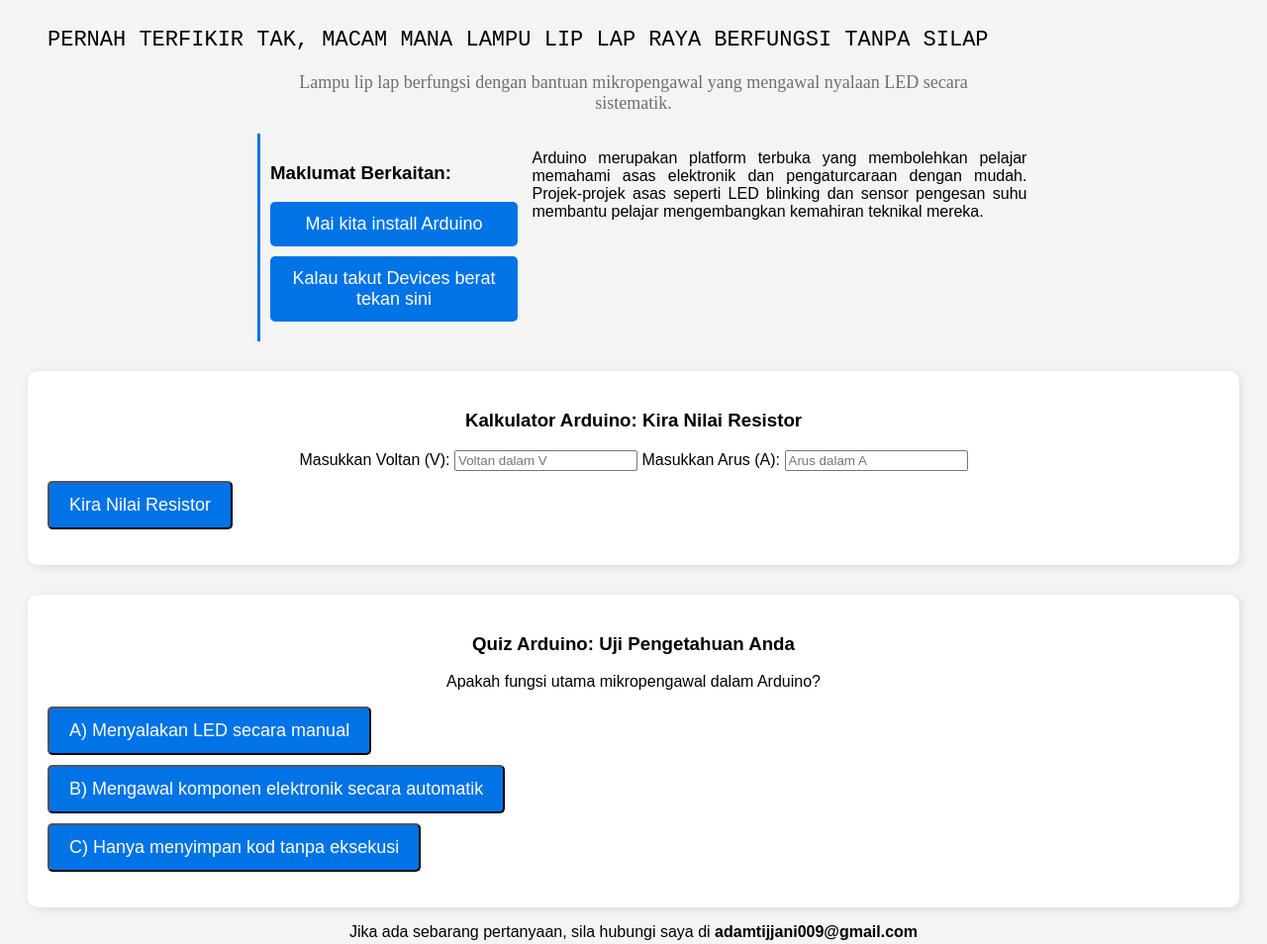
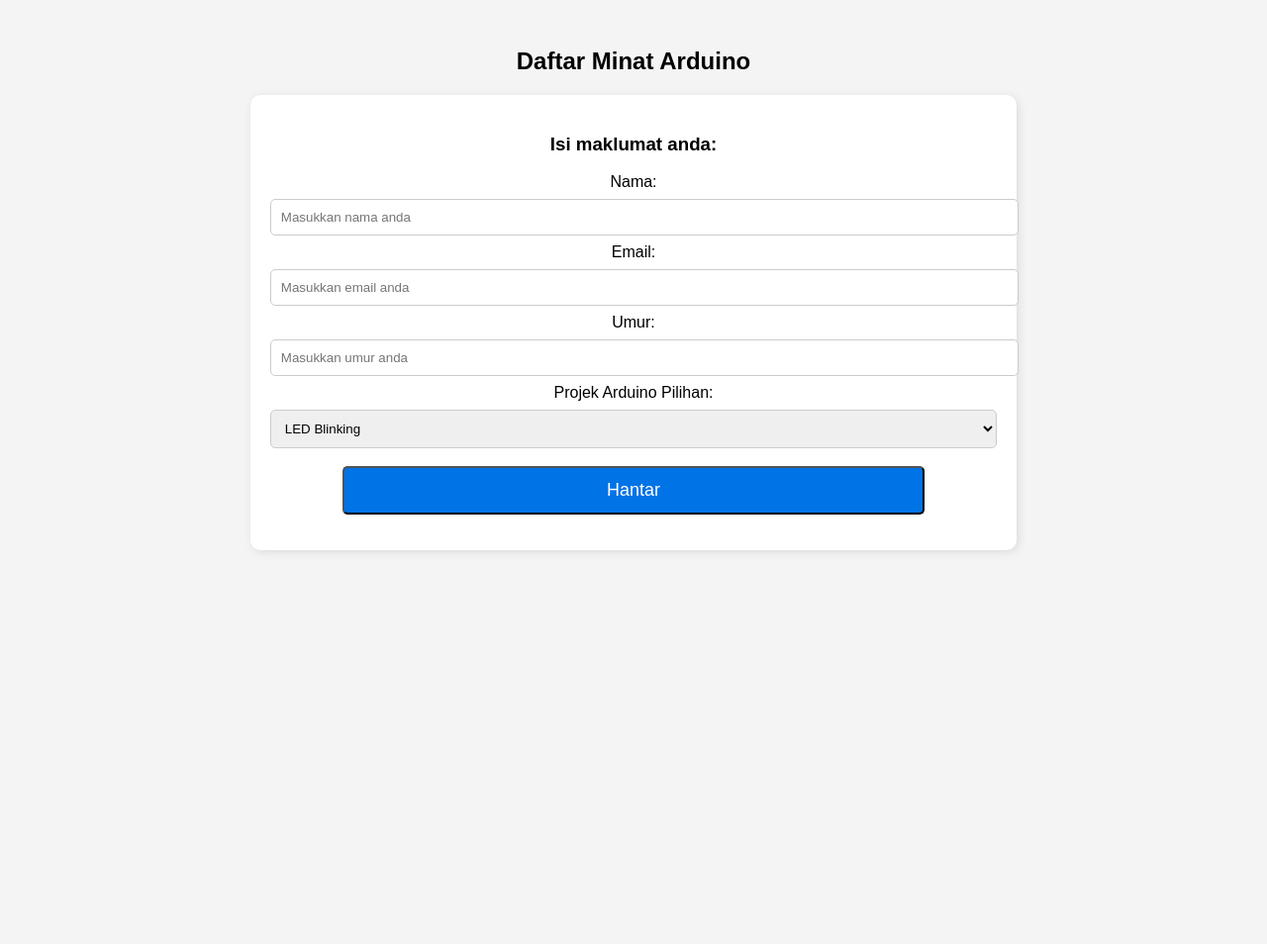
Before and after one commit to adam007-bit/website, a plain HTML site: page index.html in a window 1280 px wide. Shown: the whole page at 99% size. After the commit the page ends 800 px from the top, so only its background shows below. Drawn offline with Linux system fonts and the light colour scheme.

Commit message:
Update index.html

```diff
--- a/index.html
+++ b/index.html
@@ -17,40 +17,20 @@
             margin: 0 auto;
             text-align: justify;
         }
-        .title {
-            font-family: 'Courier New', monospace;
-            font-size: 22px;
-            color: black;
-            display: block;
-            text-align: left;
-            margin-left: 20px;
+        .form-container {
+            background-color: white;
+            padding: 20px;
+            margin: 20px auto;
+            width: 60%;
+            border-radius: 10px;
+            box-shadow: 2px 2px 10px rgba(0,0,0,0.1);
         }
-        .middle-text {
-            font-family: 'Times New Roman', serif;
-            font-size: 18px;
-            color: #707070;
-            text-align: center;
-            max-width: 700px;
-            margin: 20px auto;
-            opacity: 0;
-            animation: fadeIn 2s ease-in forwards;
-        }
-        @keyframes fadeIn {
-            from { opacity: 0; }
-            to { opacity: 1; }
-        }
-        .info-links {
-            text-align: left;
-            width: 250px;
+        input, select {
+            width: 100%;
             padding: 10px;
-            margin-left: 20px;
-            border-left: 3px solid #0073e6;
-            display: inline-block;
-            vertical-align: top;
-        }
-        .content {
-            display: inline-block;
-            width: calc(100% - 300px);
+            margin: 8px 0;
+            border: 1px solid #ccc;
+            border-radius: 5px;
         }
         .btn {
             display: block;
@@ -60,97 +40,55 @@
             text-decoration: none;
             font-size: 18px;
             border-radius: 5px;
-            margin: 10px 0;
+            margin: 10px auto;
             text-align: center;
+            width: 80%;
             transition: all 0.3s ease;
+            cursor: pointer;
         }
         .btn:hover {
             background-color: #ff6600;
             transform: scale(1.1);
         }
-        img {
-            width: 250px;
-            margin-bottom: 20px;
-        }
-        .calculator, .quiz {
-            margin-top: 30px;
-            padding: 20px;
-            background-color: white;
-            border-radius: 10px;
-            box-shadow: 2px 2px 10px rgba(0,0,0,0.1);
-        }
-        @media (max-width: 600px) {
-            .info-links, .content {
-                display: block;
-                width: 100%;
-                text-align: center;
-                margin-left: 0;
-                border-left: none;
-            }
-        }
     </style>
 </head>
 <body>
 
-    <code class="title">PERNAH TERFIKIR TAK, MACAM MANA LAMPU LIP LAP RAYA BERFUNGSI TANPA SILAP</code>
+    <h2>Daftar Minat Arduino</h2>
+    <div class="form-container">
+        <h3>Isi maklumat anda:</h3>
+        <form id="arduinoForm">
+            <label for="name">Nama:</label>
+            <input type="text" id="name" name="name" placeholder="Masukkan nama anda" required>
 
-    <p class="middle-text">Lampu lip lap berfungsi dengan bantuan mikropengawal yang mengawal nyalaan LED secara sistematik.</p>
+            <label for="email">Email:</label>
+            <input type="email" id="email" name="email" placeholder="Masukkan email anda" required>
 
-    <div class="container">
-        <div class="info-links">
-            <h3>Maklumat Berkaitan:</h3>
-            <a href="https://www.arduino.cc/en/software/" class="btn" target="_blank">Mai kita install Arduino</a>
-            <a href="https://www.arduino.cc/en/software/" class="btn" target="_blank">Kalau takut Devices berat tekan sini</a>
-        </div>
+            <label for="age">Umur:</label>
+            <input type="number" id="age" name="age" placeholder="Masukkan umur anda" required>
 
-        <div class="content">
-            <p>Arduino merupakan platform terbuka yang membolehkan pelajar memahami asas elektronik dan pengaturcaraan dengan mudah. Projek-projek asas seperti LED blinking dan sensor pengesan suhu membantu pelajar mengembangkan kemahiran teknikal mereka.</p>
-        </div>
+            <label for="project">Projek Arduino Pilihan:</label>
+            <select id="project" name="project" required>
+                <option value="LED Blinking">LED Blinking</option>
+                <option value="Sensor Suhu">Sensor Suhu</option>
+                <option value="Motor Servo">Motor Servo</option>
+            </select>
+
+            <button type="submit" class="btn">Hantar</button>
+            <p id="formResult"></p>
+        </form>
     </div>
 
-    <div class="calculator">
-        <h3>Kalkulator Arduino: Kira Nilai Resistor</h3>
-        <label for="voltage">Masukkan Voltan (V):</label>
-        <input type="number" id="voltage" placeholder="Voltan dalam V">
+    <script>
+        document.getElementById("arduinoForm").addEventListener("submit", function(event) {
+            event.preventDefault();
+            let name = document.getElementById("name").value;
+            let email = document.getElementById("email").value;
+            let age = document.getElementById("age").value;
+            let project = document.getElementById("project").value;
 
-        <label for="current">Masukkan Arus (A):</label>
-        <input type="number" id="current" placeholder="Arus dalam A">
-
-        <button class="btn" onclick="calculateResistance()">Kira Nilai Resistor</button>
-        <p id="result"></p>
-    </div>
-
-    <div class="quiz">
-        <h3>Quiz Arduino: Uji Pengetahuan Anda</h3>
-        <p>Apakah fungsi utama mikropengawal dalam Arduino?</p>
-        <button class="btn" onclick="checkAnswer('A')">A) Menyalakan LED secara manual</button>
-        <button class="btn" onclick="checkAnswer('B')">B) Mengawal komponen elektronik secara automatik</button>
-        <button class="btn" onclick="checkAnswer('C')">C) Hanya menyimpan kod tanpa eksekusi</button>
-        <p id="quiz-result"></p>
-    </div>
-
-    <p>Jika ada sebarang pertanyaan, sila hubungi saya di <strong>adamtijjani009@gmail.com</strong></p>
-
-    <script>
-        function calculateResistance() {
-            let voltage = document.getElementById("voltage").value;
-            let current = document.getElementById("current").value;
-
-            if (voltage && current) {
-                let resistance = voltage / current;
-                document.getElementById("result").innerHTML = `Nilai Resistor: ${resistance.toFixed(2)} Ohm`;
-            } else {
-                document.getElementById("result").innerHTML = "Sila masukkan kedua-dua nilai.";
-            }
-        }
-
-        function checkAnswer(answer) {
-            if (answer === "B") {
-                document.getElementById("quiz-result").innerHTML = "✅ Betul! Mikropengawal mengawal komponen elektronik secara automatik.";
-            } else {
-                document.getElementById("quiz-result").innerHTML = "❌ Salah! Cuba lagi.";
-            }
-        }
+            document.getElementById("formResult").innerHTML = `✅ Terima kasih, ${name}! Kami akan hubungi anda melalui ${email} untuk projek ${project}.`;
+        });
     </script>
 
 </body>
```
